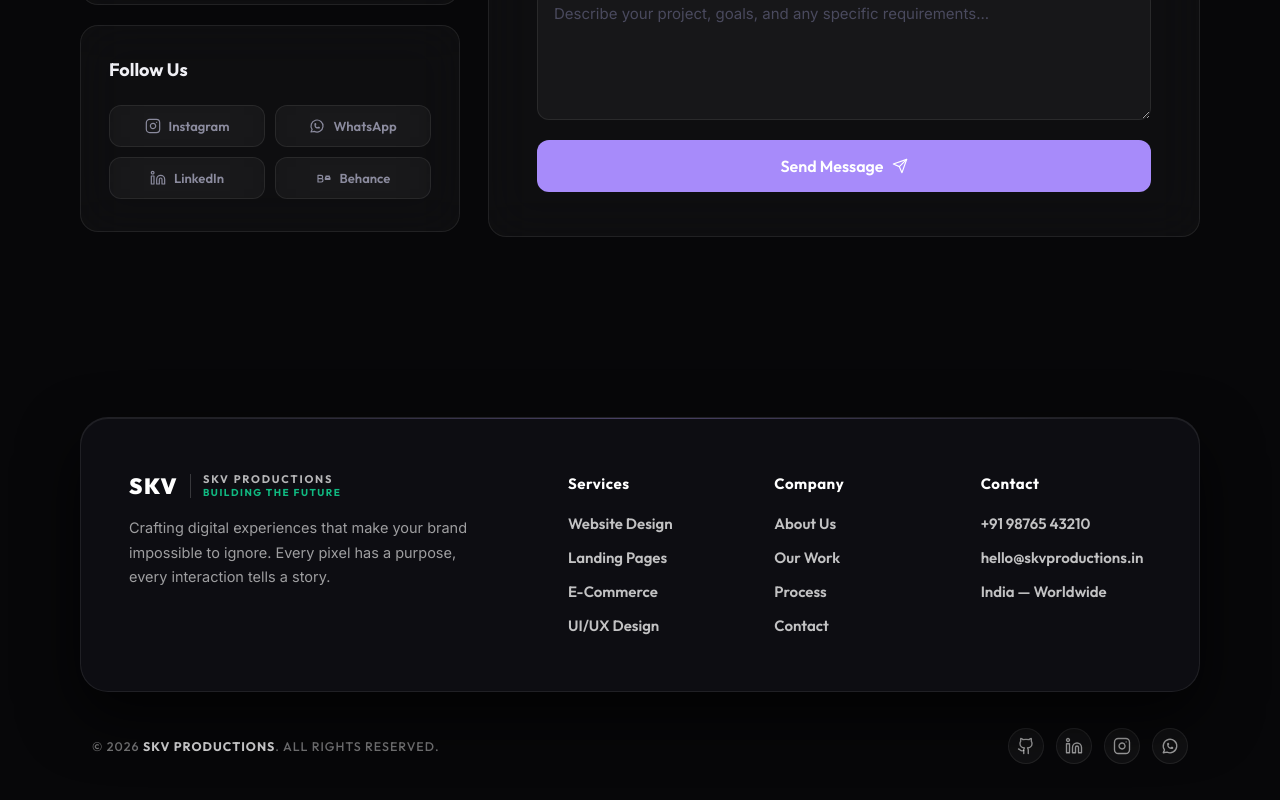
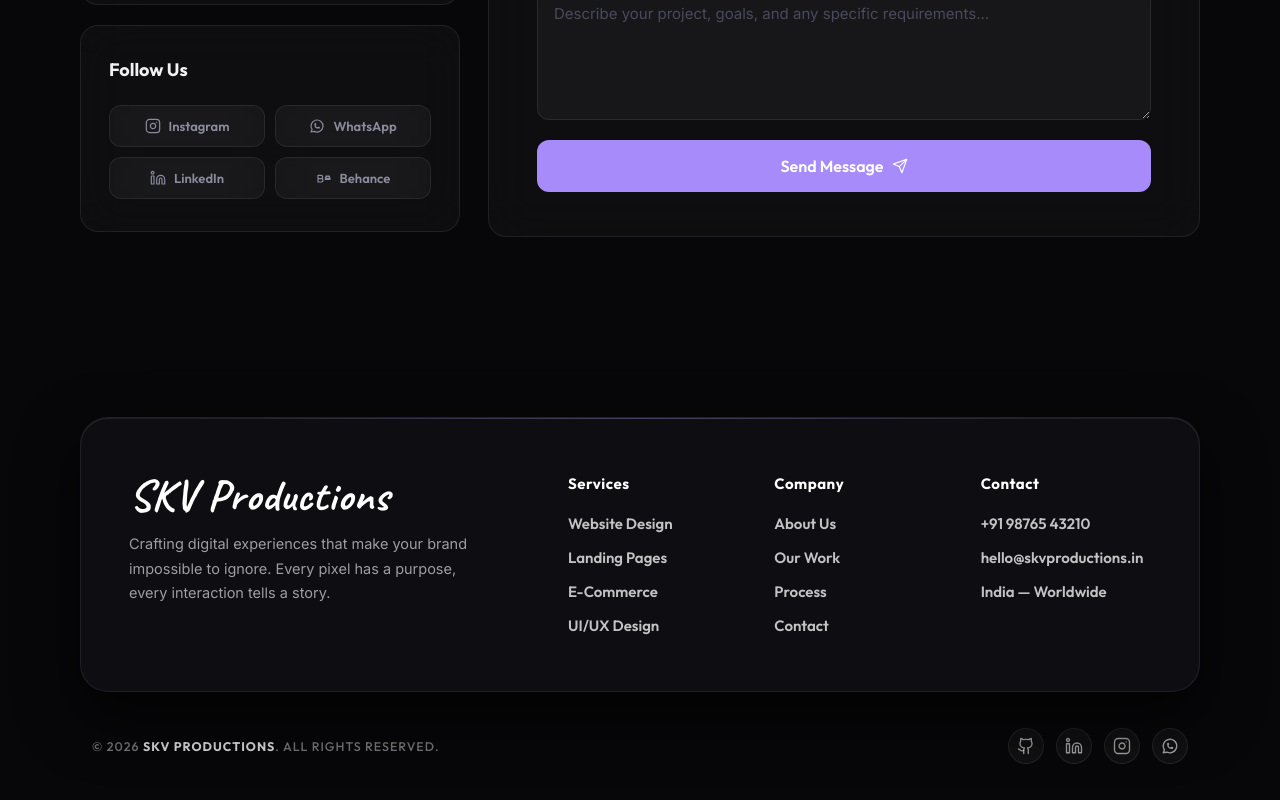
Before and after one commit to Shubham916-ui/SKV-productions, a React (Vite) app: page /contact in a window 1280 px wide. Shown: the part 839-1639 px from the top of the page. Built offline with nearby package versions, Linux system fonts and the light colour scheme.

Commit message:
Update footer logo to handwritten signature style SKV Productions matching reference image

```diff
--- a/src/components/Footer.css
+++ b/src/components/Footer.css
@@ -37,7 +37,23 @@
 .footer-brand {
   display: flex;
   flex-direction: column;
-  gap: 18px;
+  gap: 14px;
+}
+
+.footer-logo-signature {
+  font-family: 'Caveat', cursive;
+  font-size: 44px;
+  font-weight: 700;
+  color: #ffffff;
+  text-decoration: none;
+  line-height: 1;
+  display: inline-block;
+  letter-spacing: 0.5px;
+  transition: opacity 0.25s ease;
+}
+
+.footer-logo-signature:hover {
+  opacity: 0.88;
 }
 
 .footer-brand-desc {
--- a/src/components/Footer.jsx
+++ b/src/components/Footer.jsx
@@ -16,15 +16,8 @@ export default function Footer() {
           <div className="footer-card-inner">
             {/* Brand Left */}
             <div className="footer-brand">
-              <Link to="/" className="footer-logo">
-                <span className="logo-brand-mark">SKV</span>
-                <span className="logo-v-divider" />
-                <div className="logo-text-block">
-                  <span className="logo-title">SKV PRODUCTIONS</span>
-                  <span className="logo-tagline">
-                    BUILDING THE FUTURE
-                  </span>
-                </div>
+              <Link to="/" className="footer-logo-signature">
+                SKV Productions
               </Link>
               <p className="footer-brand-desc">
                 Crafting digital experiences that make your brand impossible to ignore. Every pixel has a purpose, every interaction tells a story.
--- a/src/index.css
+++ b/src/index.css
@@ -1,4 +1,4 @@
-@import url('https://fonts.googleapis.com/css2?family=Outfit:wght@300;400;500;600;700;800;900&family=Inter:wght@300;400;500;600&display=swap');
+@import url('https://fonts.googleapis.com/css2?family=Caveat:wght@600;700&family=Outfit:wght@300;400;500;600;700;800;900&family=Inter:wght@300;400;500;600&display=swap');
 
 *, *::before, *::after { margin: 0; padding: 0; box-sizing: border-box; }
 
```
